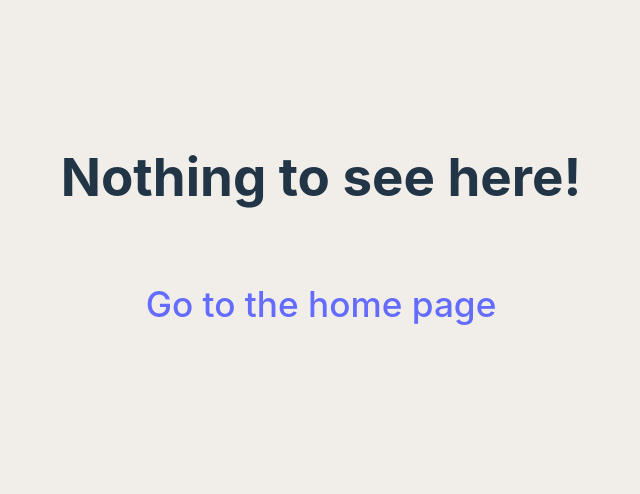
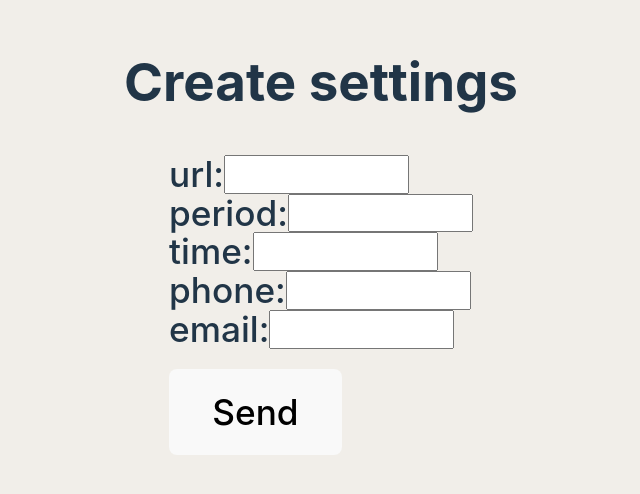
Before and after one commit to octopusLighthouse/qa, a React (Vite) app in the folder dashboard/: page /settings/create in a window 1280 px wide. Shown: the part 168-662 px from the top of the page, without its empty margins (319-959 px from the left). Built offline with nearby package versions, Linux system fonts and the light colour scheme.

Commit message:
UI for settings test

```diff
--- a/dashboard/src/App.tsx
+++ b/dashboard/src/App.tsx
@@ -5,6 +5,7 @@ import {
 } from "react-router-dom";
 import "./index.css";
 import axios from 'axios';
+import { Settings } from "./components/Settings";
 
 function NoMatch() {
   return (
@@ -152,6 +153,12 @@ const router = createBrowserRouter([
     },
   },
   {
+    path: "/settings/create",
+    Component() {
+      return <Settings />;
+    },
+  },
+  {
     path: "/register",
     Component() {
       return <Register />;
--- /dev/null
+++ b/dashboard/src/components/Settings.tsx
@@ -0,0 +1,63 @@
+import axios from 'axios';
+
+export function Settings() {
+    const  handleSubmit = async (event: React.FormEvent<HTMLFormElement>) => {
+      event.preventDefault();
+      let formData = new FormData(event.currentTarget);
+      const url = formData.get("url") as string;
+      const period = formData.get("period") as string;
+      const time = formData.get("time") as string;
+      const phone = formData.get("phone") as string;
+      const email = formData.get("email") as string;
+
+      try {
+        const response = await axios.post('http://localhost:3000/settings', {
+          url,
+          period,
+          acceptance: {
+            time,
+          },
+          informChannels: {
+            phone,
+            email,
+          }
+        }, {
+            headers: {
+                token: '2332weewioewjifwoij2io3joi2j3ioj2',
+            }
+        });
+        console.log(response.data);
+      } catch (error) {
+        console.error(error);
+      }
+    }
+
+    return (
+      <div className="white-page">
+        <h2>Create settings</h2>
+        <form onSubmit={handleSubmit}>
+        <div className="column-box">
+          <div className="row-box">
+            url: <input name="url" type="text" />
+          </div>
+          <div className="row-box">
+            period: <input name="period" type="text" />
+          </div>
+          <div className="row-box">
+            time: <input name="time" type="text" />
+          </div>
+          <div className="row-box">
+            phone: <input name="phone" type="text" />
+          </div>
+          <div className="row-box">
+            email: <input name="email" type="text" />
+          </div>
+          <div className="empty" />
+          <div className="row-box">
+            <button type="submit">Send</button>
+          </div>
+        </div>
+        </form>
+      </div>
+    );
+  }
```
Also changed, not shown: 1 other file (tests, documents, lock files or other folders).
